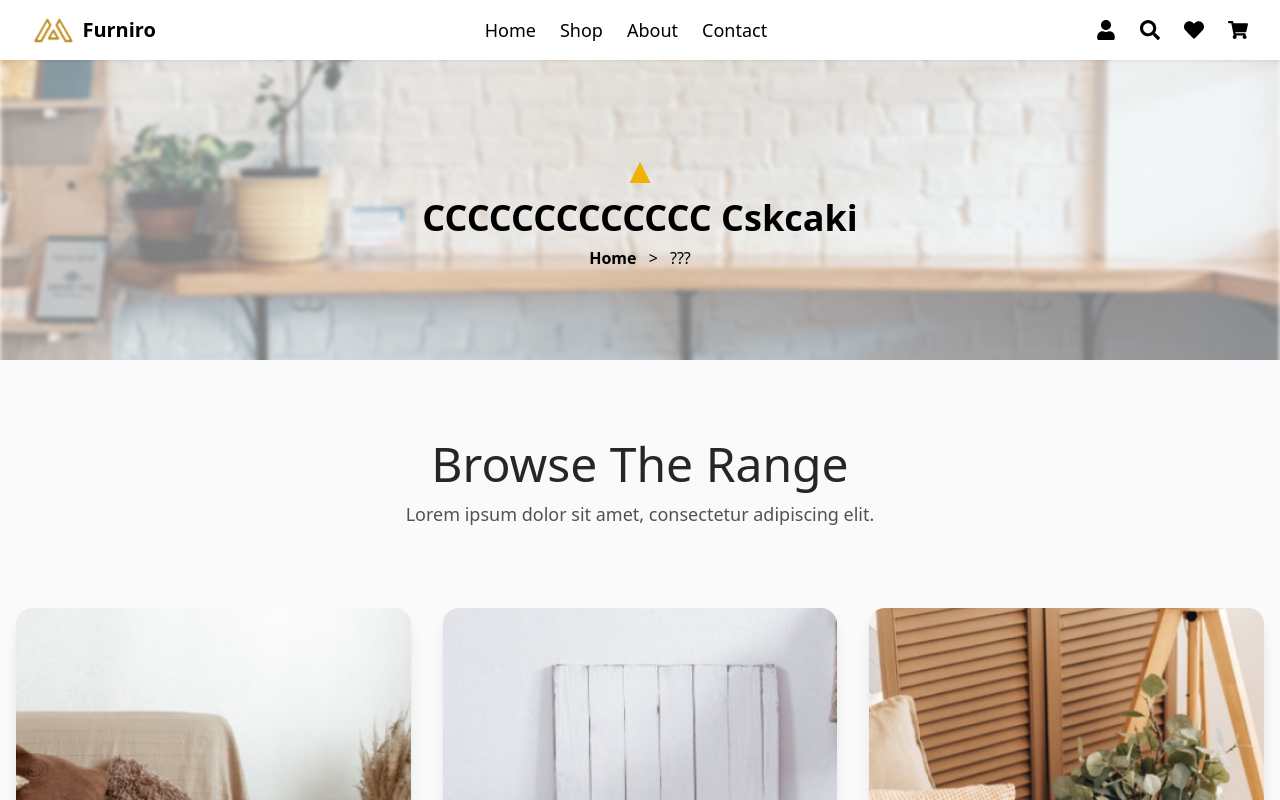
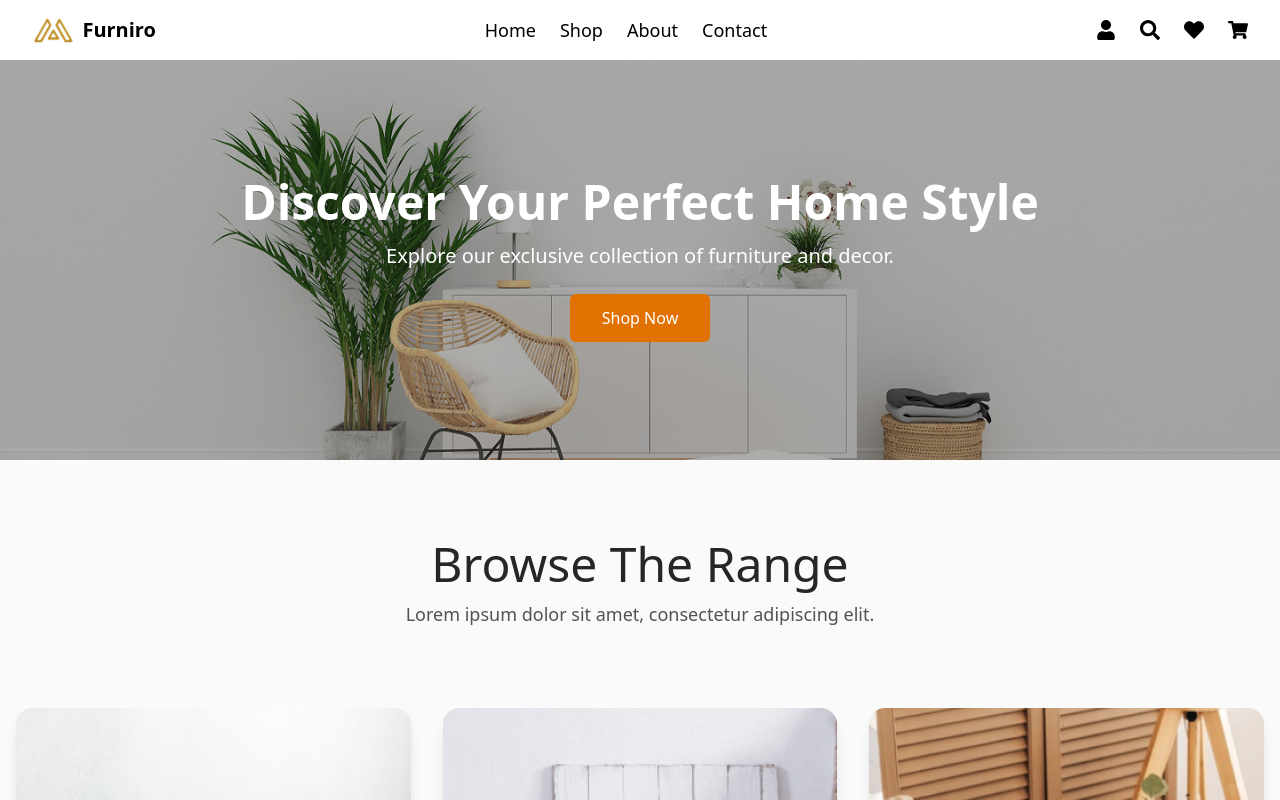
Before and after one commit to luong0910/nhom5Xuong, a React (Vite) app: page / in a window 1280 px wide. Shown: the top 800 px of the page. Built offline with nearby package versions, Linux system fonts and the light colour scheme.

Commit message:
update banners home

```diff
--- a/src/components/layoutClient.tsx
+++ b/src/components/layoutClient.tsx
@@ -1,14 +1,12 @@
 import { Outlet } from "react-router-dom"
 import FooterClient from "../pages/clients/footer"
 import HeaderClient from "../pages/clients/header"
-import BannerPage from "../pages/clients/banner"
 import ContactMehod from "../pages/clients/contactmethod"
 
 function LayoutClient() {
     return (
         <>
             <HeaderClient />
-            <BannerPage />
             <main>
                 <Outlet />
             </main>
--- a/src/pages/clients/homeClient.tsx
+++ b/src/pages/clients/homeClient.tsx
@@ -1,12 +1,34 @@
-
-import { Eye, Heart } from 'lucide-react';
-
+import { useNavigate } from 'react-router-dom';
 import { FaEye, FaHeart } from "react-icons/fa";
 
+function HomeClient() {
+  const navigate = useNavigate();
 
-function HomeClient() {
   return (
     <div className="min-h-screen bg-neutral-50">
+      {/* Banner Section */}
+      <div className="relative w-full h-[400px] bg-neutral-200 overflow-hidden">
+        <img
+          src="./src/assets/bannerhome.png"
+          alt="Banner"
+          className="w-full h-full object-cover"
+        />
+        <div className="absolute inset-0 flex flex-col items-center justify-center text-center bg-black/30">
+          <h1 className="text-4xl md:text-5xl font-bold text-white mb-4">
+            Discover Your Perfect Home Style
+          </h1>
+          <p className="text-lg md:text-xl text-white mb-6 max-w-xl">
+            Explore our exclusive collection of furniture and decor.
+          </p>
+          <button
+            className="bg-amber-600 text-white px-8 py-3 rounded-md hover:bg-amber-700 transition-colors"
+            onClick={() => navigate('/shop')}
+          >
+            Shop Now
+          </button>
+        </div>
+      </div>
+
       {/* Hero Section */}
       <div className="container mx-auto px-4 py-12 md:py-20">
         <h1 className="text-3xl md:text-5xl font-light text-center text-neutral-800 mb-3">
```
Also changed, not shown: src/assets/bannerhome.png (added).
